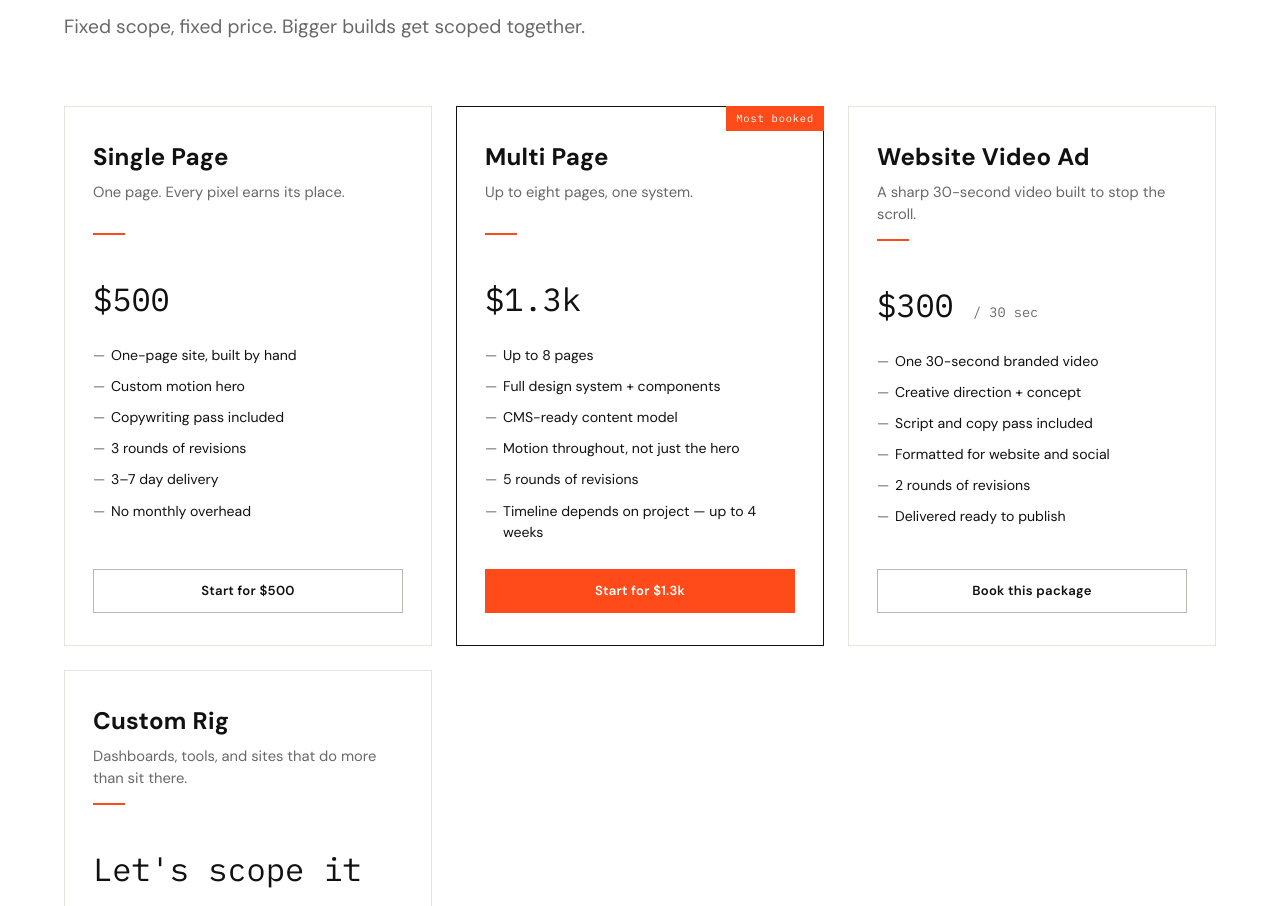
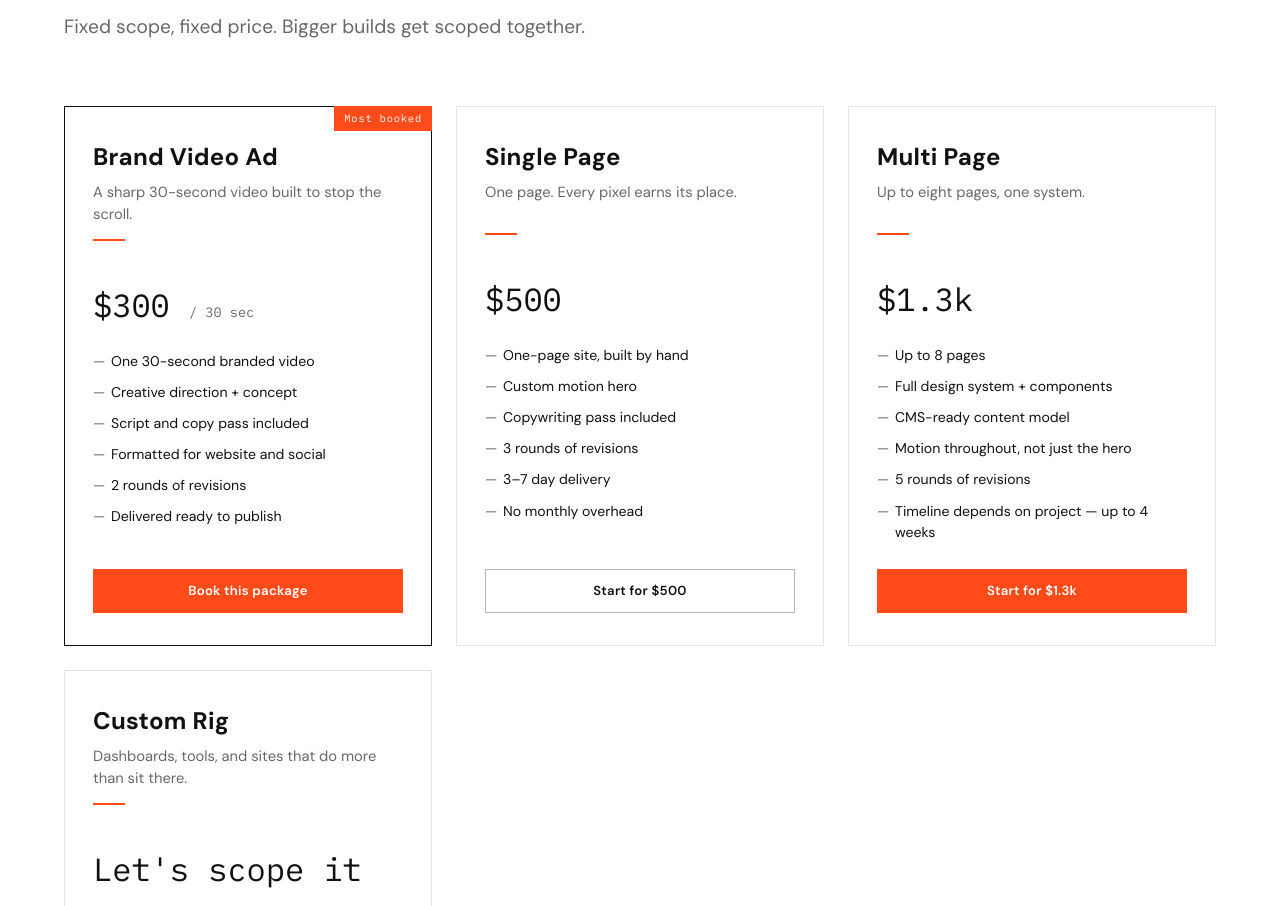
Before and after one commit to sada324/buildwithpeople, a plain HTML site: page index.html in a window 1280 px wide. Shown: the part 2581-3487 px from the top of the page. Drawn offline with Linux system fonts and the light colour scheme.

Commit message:
Feature Brand Video package and connect Stripe

```diff
--- a/index.html
+++ b/index.html
@@ -689,6 +689,23 @@
       <p class="subhead" style="margin-top:0;">Fixed scope, fixed price. Bigger builds get scoped together.</p>
     </div>
     <div class="packages">
+      <div class="plan featured" data-reveal>
+        <span class="badge mono">Most booked</span>
+        <span class="crop-corner pt-tl"></span><span class="crop-corner pt-br"></span>
+        <h3>Brand Video Ad</h3>
+        <p class="tag">A sharp 30-second video built to stop the scroll.</p>
+        <div class="rule"></div>
+        <div class="price mono">$300 <small>/ 30 sec</small></div>
+        <ul>
+          <li>One 30-second branded video</li>
+          <li>Creative direction + concept</li>
+          <li>Script and copy pass included</li>
+          <li>Formatted for website and social</li>
+          <li>2 rounds of revisions</li>
+          <li>Delivered ready to publish</li>
+        </ul>
+        <a class="btn-primary accent" href="https://buy.stripe.com/5kQ5kD5eT30tdkV2zVdwc02">Book this package</a>
+      </div>
       <div class="plan" data-reveal>
         <span class="crop-corner pt-tl"></span><span class="crop-corner pt-br"></span>
         <h3>Single Page</h3>
@@ -705,8 +722,7 @@
         </ul>
         <a class="btn-ghost" href="https://buy.stripe.com/5kQaEXcHlasVft32zVdwc00">Start for $500</a>
       </div>
-      <div class="plan featured" data-reveal>
-        <span class="badge mono">Most booked</span>
+      <div class="plan" data-reveal>
         <span class="crop-corner pt-tl"></span><span class="crop-corner pt-br"></span>
         <h3>Multi Page</h3>
         <p class="tag">Up to eight pages, one system.</p>
@@ -721,22 +737,6 @@
           <li>Timeline depends on project — up to 4 weeks</li>
         </ul>
         <a class="btn-primary accent" href="https://buy.stripe.com/dRm00jdLpasVdkVgqLdwc01">Start for $1.3k</a>
-      </div>
-      <div class="plan" data-reveal>
-        <span class="crop-corner pt-tl"></span><span class="crop-corner pt-br"></span>
-        <h3>Website Video Ad</h3>
-        <p class="tag">A sharp 30-second video built to stop the scroll.</p>
-        <div class="rule"></div>
-        <div class="price mono">$300 <small>/ 30 sec</small></div>
-        <ul>
-          <li>One 30-second branded video</li>
-          <li>Creative direction + concept</li>
-          <li>Script and copy pass included</li>
-          <li>Formatted for website and social</li>
-          <li>2 rounds of revisions</li>
-          <li>Delivered ready to publish</li>
-        </ul>
-        <a class="btn-ghost" href="#contact">Book this package</a>
       </div>
       <div class="plan" data-reveal>
         <span class="crop-corner pt-tl"></span><span class="crop-corner pt-br"></span>
@@ -908,7 +908,7 @@
     'CMS-ready content model':'Structure de contenu prête pour un CMS','Motion throughout, not just the hero':'Animations dans tout le site',
     '5 rounds of revisions':'5 rondes de révisions','Timeline depends on project — up to 4 weeks':'Échéancier selon le projet — jusqu’à 4 semaines',
     'Start for $1.3k':'Commencer pour 1 300 $','Custom Rig':'Projet sur mesure',
-    'Website Video Ad':'Vidéo publicitaire web','A sharp 30-second video built to stop the scroll.':'Une vidéo percutante de 30 secondes conçue pour capter l’attention.',
+    'Brand Video Ad':'Vidéo publicitaire de marque','A sharp 30-second video built to stop the scroll.':'Une vidéo percutante de 30 secondes conçue pour capter l’attention.',
     '/ 30 sec':'/ 30 s','One 30-second branded video':'Une vidéo de marque de 30 secondes','Creative direction + concept':'Direction créative + concept',
     'Script and copy pass included':'Scénario et révision des textes inclus','Formatted for website and social':'Formats adaptés au web et aux réseaux sociaux',
     '2 rounds of revisions':'2 rondes de révisions','Delivered ready to publish':'Livrée prête à publier','Book this package':'Réserver ce forfait',
```
